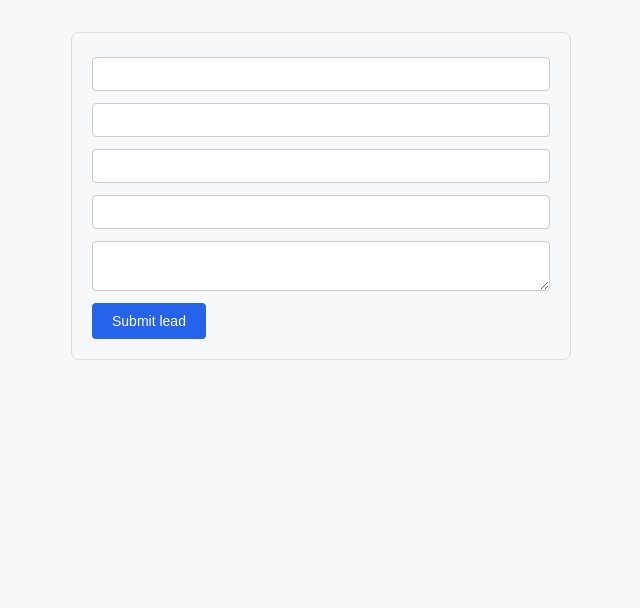
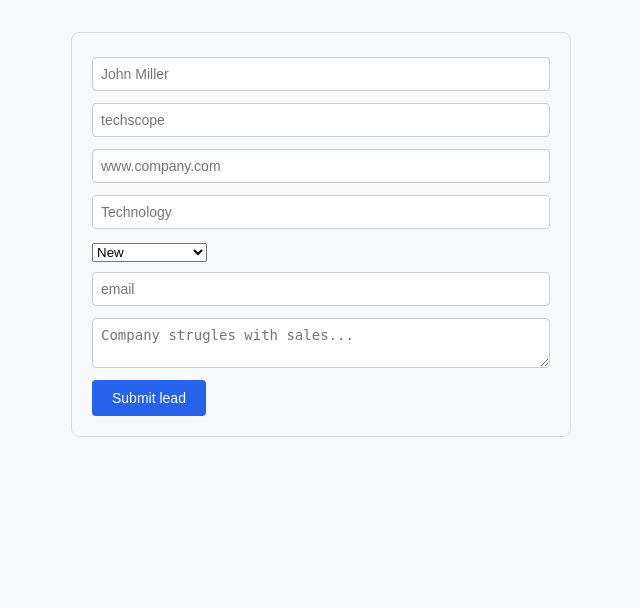
Before and after one commit to samuelgabrielsikorjak-sys/mymarketingfriend, a FastAPI app: template templates/edit_lead.html in a window 1280 px wide. Shown: the part 46-654 px from the top of the page, without its empty margins (43-683 px from the left). Run offline with FastAPI, Linux system fonts and the light colour scheme; the template is opened without the code that fills it, so the values that code supplies are empty.

Commit message:
Error handling, HTTPException 404s, status/contact fields, frontend validation

```diff
--- a/ai.py
+++ b/ai.py
@@ -65,7 +65,6 @@ def generate_copy(name, company, sector, notes, score_reasoning, web_site_url):
             raw_text = raw_text[4:]
     raw_text = raw_text.strip()
     print("CLEANED:", raw_text)
-    print("RAW RESPONSE:", raw_text)
 
     data = json.loads(raw_text)
     return data["script_1"], data["script_2"]
--- a/main.py
+++ b/main.py
@@ -1,3 +1,4 @@
+import re
 from database import init_db, get_db
 from contextlib import asynccontextmanager
 from fastapi import FastAPI, Request, Form
@@ -6,8 +7,48 @@ from fastapi.staticfiles import StaticFiles
 from fastapi.templating import Jinja2Templates
 from fastapi.responses import RedirectResponse
 from ai import score_lead, generate_copy
+from fastapi import HTTPException
 
 templates = Jinja2Templates(directory="templates")
+
+MAX_SHORT_FIELD_LEN = 200
+MAX_NOTES_LEN = 5000
+URL_PATTERN = re.compile(r"^[\w\-]+(\.[\w\-]+)+")
+
+
+def validate_lead_fields(name: str, company: str, web_site_url: str, sector: str, status: str, contact: str, notes: str):
+    name = name.strip()
+    company = company.strip()
+    web_site_url = web_site_url.strip()
+    sector = sector.strip()
+    status = status.strip()
+    contact = contact.strip()
+    notes = notes.strip()
+
+    if not name:
+        raise HTTPException(status_code=400, detail="Name is required")
+    if len(name) > MAX_SHORT_FIELD_LEN:
+        raise HTTPException(status_code=400, detail="Name is too long")
+    if not company:
+        raise HTTPException(status_code=400, detail="Company is required")
+    if len(company) > MAX_SHORT_FIELD_LEN:
+        raise HTTPException(status_code=400, detail="Company is too long")
+    if not web_site_url:
+        raise HTTPException(status_code=400, detail="Website URL is required")
+    if len(web_site_url) > MAX_SHORT_FIELD_LEN or not URL_PATTERN.match(web_site_url):
+        raise HTTPException(status_code=400, detail="Website URL is invalid")
+    if not sector:
+        raise HTTPException(status_code=400, detail="Sector is required")
+    if len(sector) > MAX_SHORT_FIELD_LEN:
+        raise HTTPException(status_code=400, detail="Sector is too long")
+    if not status:
+        raise HTTPException(status_code=400, detail="No Status")
+    if not contact:
+        raise HTTPException(status_code=400, detail="No Contact")
+    if len(notes) > MAX_NOTES_LEN:
+        raise HTTPException(status_code=400, detail="Notes are too long")
+
+    return name, company, web_site_url, sector, status, contact, notes
 
 @asynccontextmanager
 async def lifespan(app: FastAPI):
@@ -32,9 +73,10 @@ def new_lead_form(request: Request):
     return templates.TemplateResponse(request, "new_lead.html", {})
 
 @app.post("/leads/new")
-def new_lead_save(name: str = Form(...), company: str = Form(...), web_site_url: str = Form(...), sector: str = Form(...), notes: str = Form()):
+def new_lead_save(name: str = Form(...), company: str = Form(...), web_site_url: str = Form(...), sector: str = Form(...), status: str = Form(...), contact: str = Form(...), notes: str = Form()):
+    name, company, web_site_url, sector, status, contact, notes = validate_lead_fields(name, company, web_site_url, sector, status, contact, notes)
     conn = get_db()
-    conn.execute("INSERT INTO leads(name, company, web_site_url, sector, notes ) VALUES (?, ?, ?, ?, ?)", (name, company, web_site_url, sector, notes))
+    conn.execute("INSERT INTO leads(name, company, web_site_url, sector, status, contact, notes ) VALUES (?, ?, ?, ?, ?, ?, ?)", (name, company, web_site_url, sector, status, contact, notes))
     conn.commit()
     return RedirectResponse(url="/leads", status_code = 303)
 
@@ -42,25 +84,34 @@ def new_lead_save(name: str = Form(...), company: str = Form(...), web_site_url:
 def lead_detail(id: int, request: Request):
     conn = get_db()
     lead = conn.execute("SELECT * FROM leads WHERE id = ?", (id,)).fetchone()
+    if not lead:
+        raise HTTPException(status_code=404, detail="Lead not found")
     return templates.TemplateResponse(request, "lead_detail.html", {"lead": lead})
 
 @app.get("/leads/{id}/edit")
 def edit_lead(id: int, request: Request):
     conn = get_db()
     lead = conn.execute("SELECT * FROM leads WHERE id = ?",(id,)).fetchone()
+    if not lead:
+            raise HTTPException(status_code=404, detail="Lead not found")
     return templates.TemplateResponse(request, "edit_lead.html",{"lead": lead})
 
 @app.post("/leads/{id}/edit")
-def update_lead(id: int, name: str = Form(...), company: str = Form(...), web_site_url: str = Form(...), sector: str = Form(...), notes: str = Form()):
+def update_lead(id: int, name: str = Form(...), company: str = Form(...), web_site_url: str = Form(...), sector: str = Form(...), status: str = Form(...), contact: str = Form(...), notes: str = Form()):
+    name, company, web_site_url, sector, status, contact, notes = validate_lead_fields(name, company, web_site_url, sector, status, contact, notes)
     conn = get_db()
-    conn.execute("UPDATE leads SET name = ?, company = ?, web_site_url = ?, sector = ?, notes = ? WHERE id = ?", (name, company, web_site_url, sector, notes, id))
+    rows = conn.execute("UPDATE leads SET name = ?, company = ?, web_site_url = ?, sector = ?, status = ?, contact = ?, notes = ? WHERE id = ?", (name, company, web_site_url, sector, status, contact, notes, id))
+    if rows.rowcount == 0:
+            raise HTTPException(status_code=404, detail="Lead not found")
     conn.commit()
     return RedirectResponse(url="/leads", status_code = 303)
 
 @app.post("/leads/{id}/delete")
 def delete_lead(id: int, request: Request):
     conn = get_db()
-    conn.execute("DELETE FROM leads WHERE id = ?", (id,))
+    rows = conn.execute("DELETE FROM leads WHERE id = ?", (id,))
+    if rows.rowcount == 0:
+            raise HTTPException(status_code=404, detail="Lead not found")
     conn.commit()
     return RedirectResponse(url="/leads", status_code = 303)
 
@@ -72,6 +123,11 @@ def settings(request: Request):
 
 @app.post("/settings")
 def get_new_icp(icp_desc: str = Form(...)):
+    icp_desc = icp_desc.strip()
+    if not icp_desc:
+        raise HTTPException(status_code=400, detail="ICP description is required")
+    if len(icp_desc) > MAX_NOTES_LEN:
+        raise HTTPException(status_code=400, detail="ICP description is too long")
     conn = get_db()
     existing = conn.execute("SELECT * FROM settings").fetchone()
     if not existing:
@@ -86,8 +142,11 @@ def evaluate_all():
     conn = get_db()
     unscored = conn.execute("SELECT * FROM leads WHERE score IS NULL").fetchall()
     for lead in unscored:
-        score, score_reasoning = score_lead(lead["name"], lead["company"], lead["sector"], lead["notes"])
-        conn.execute("UPDATE leads SET score = ?, score_reasoning = ? WHERE id = ?", (score, score_reasoning, lead["id"]))
+        try:
+            score, score_reasoning = score_lead(lead["name"], lead["company"], lead["sector"], lead["notes"])
+            conn.execute("UPDATE leads SET score = ?, score_reasoning = ? WHERE id = ?", (score, score_reasoning, lead["id"]))
+        except Exception:
+            continue
     conn.commit()
     return RedirectResponse(url="/leads", status_code=303)
 
@@ -95,13 +154,24 @@ def evaluate_all():
 def generate_mail_route(request: Request, id: int):
     conn = get_db()
     lead = conn.execute("SELECT * FROM leads WHERE id = ?",(id,)).fetchone()
-    copy_1, copy_2 = generate_copy(lead["name"], lead["company"], lead["sector"], lead["notes"], lead["score_reasoning"], lead["web_site_url"])
+    if not lead:
+            raise HTTPException(status_code=404, detail="Lead not found")
+    try:
+        copy_1, copy_2 = generate_copy(lead["name"], lead["company"], lead["sector"], lead["notes"], lead["score_reasoning"], lead["web_site_url"])
+    except Exception as e:
+        raise HTTPException(status_code=502, detail="Failed to generate email copy") from e
     return templates.TemplateResponse(request,"lead_detail.html",{"lead": lead, "script_1": copy_1, "script_2": copy_2})
 
 
 @app.post("/leads/{id}/save_email")
 def save_mail_db(id: int, chosen_name: str = Form(...), chosen_email: str = Form(...)):
+    chosen_name = chosen_name.strip()
+    chosen_email = chosen_email.strip()
+    if not chosen_name or not chosen_email:
+        raise HTTPException(status_code=400, detail="Chosen email is required")
     conn = get_db()
-    conn.execute("UPDATE leads SET mail = ?, chosen_script = ? WHERE id = ?", (chosen_email, chosen_name, id))
+    rows = conn.execute("UPDATE leads SET mail = ?, chosen_script = ? WHERE id = ?", (chosen_email, chosen_name, id))
+    if rows.rowcount == 0:
+                raise HTTPException(status_code=404, detail="Lead not found")
     conn.commit()
     return RedirectResponse(url=f"/leads/{id}", status_code=303)
--- a/templates/edit_lead.html
+++ b/templates/edit_lead.html
@@ -1,20 +1,52 @@
 {% extends "base.html" %}
 {% block content %}
-<form method="post" action="/leads/new">
+<form method="post" action="/leads/{{ lead.id }}/edit">
     <label>
-        <input name="name" value = "{{lead.name}}">
+        <input name="name" value="{{lead.name}}" placeholder="John Miller">
     </label>
     <label>
-        <input name="company" value = "{{lead.company}}">
+        <input name="company" value="{{lead.company}}" placeholder="techscope">
     </label>
     <label>
-        <input name="web_site_url" value = "{{lead.web_site_url}}">
+        <input name="web_site_url" value="{{lead.web_site_url}}" pattern="^(https?:\/\/)?(www\.)?[a-zA-Z0-9-]+\.[a-zA-Z]{2,}.*$" type="text" placeholder="www.company.com">
     </label>
     <label>
-        <input name="sector" value = "{{lead.sector}}">
+        <input name="sector" value="{{lead.sector}}" placeholder="Technology">
     </label>
     <label>
-        <textarea name="notes">{{ lead.notes }}</textarea>
+        <select name="status">
+            <option value="new"
+            {% if lead.status == "new" %}
+                selected
+            {% endif %}>New</option>
+            <option value="contacted"
+            {% if lead.status == "contacted" %}
+                selected
+            {% endif %}>Contacted</option>
+            <option value="follow_up_1"
+            {% if lead.status == "follow_up_1" %}
+                selected
+            {% endif %}>Follow Up 1</option>
+            <option value="follow_up_2"
+            {% if lead.status =="follow_up_2" %}
+                selected
+            {% endif %}>Follow Up 2</option>
+            <option value="responded"{% if lead.status == "responded"%}
+                selected
+            {% endif %}>Responded</option>
+            <option value="not_responded"{% if lead.status == "not_responded"%}
+                selected
+            {% endif %}>Not Responded</option>
+            <option value="won"{% if lead.status == "won"%}
+                selected
+            {% endif %}>Won</option>
+        </select>
+    </label>
+    <label>
+        <input name="contact" value="{{lead.contact}}" type="email" placeholder="email">
+    </label>
+    <label>
+        <textarea name="notes" placeholder="Company strugles with sales...">{{lead.notes}}</textarea>
     </label>
     <button type="submit">Submit lead</button>
 </form>
```
Also changed, not shown: templates/new_lead.html (+14 -0 lines).
